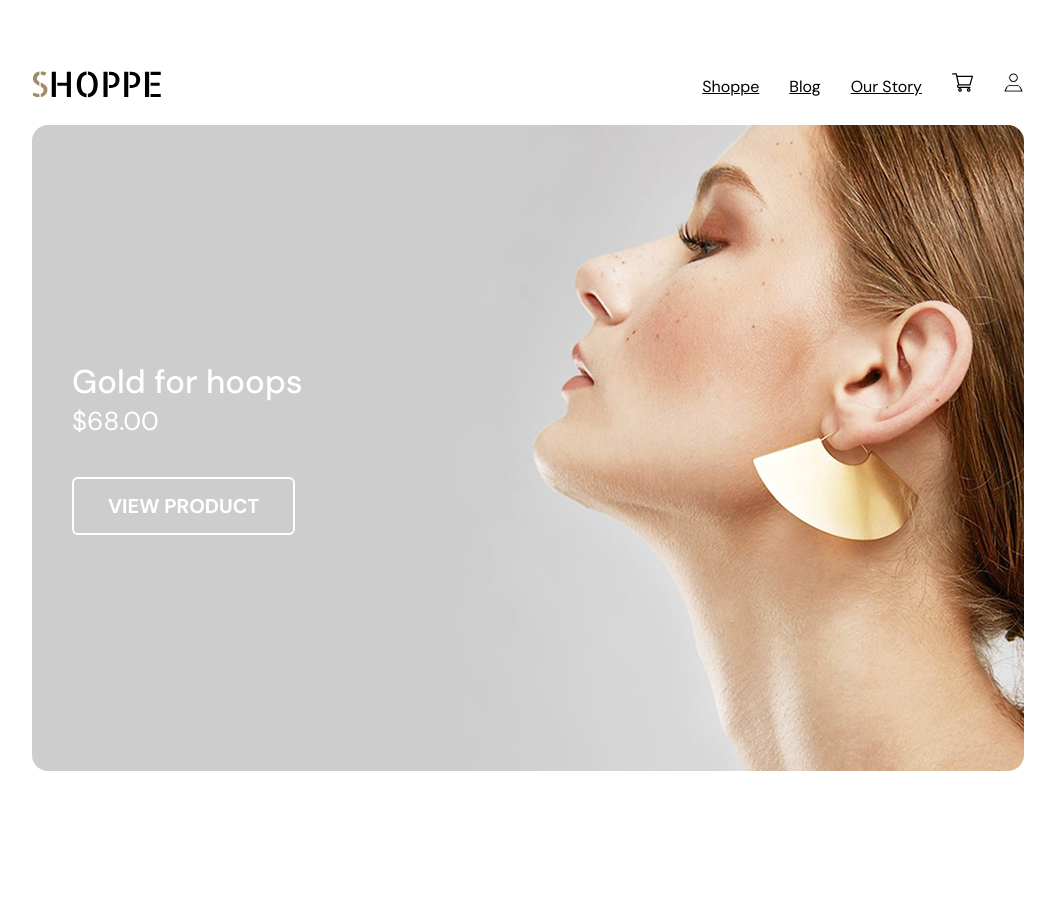
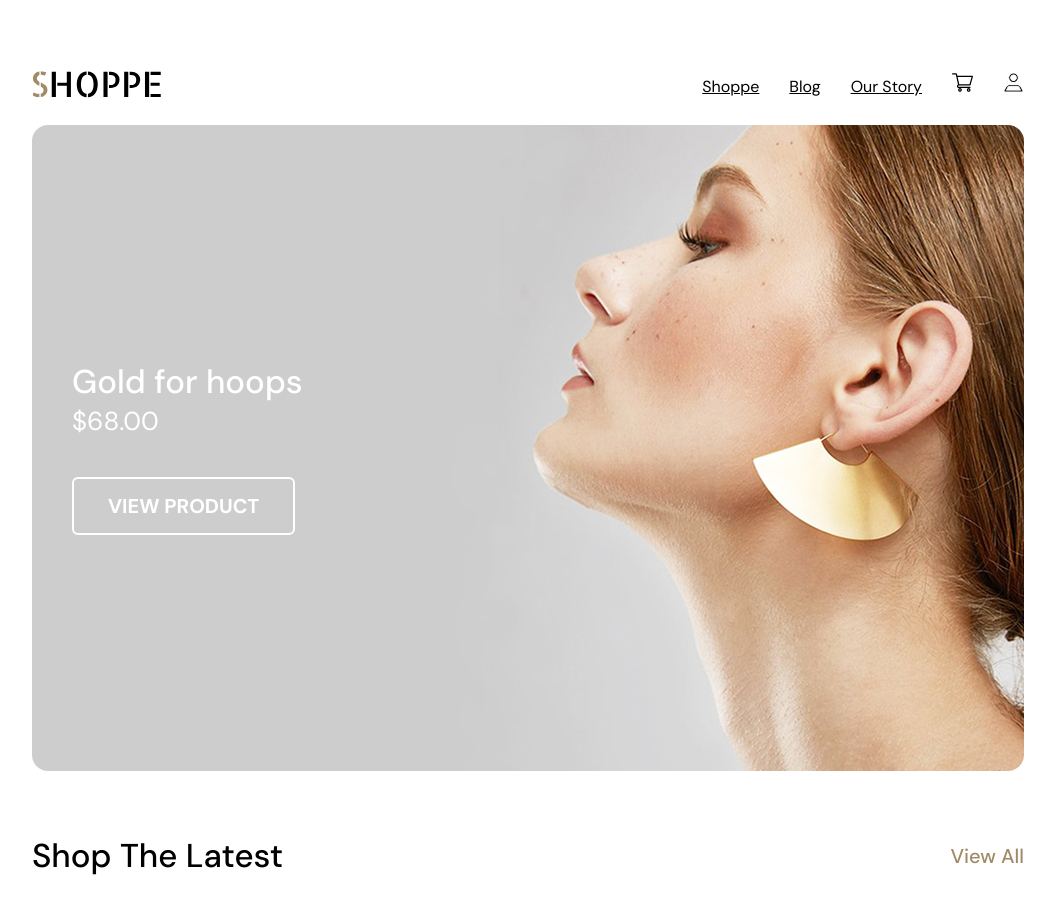
Before and after one commit to Ariet9787/shoppe, a Next.js app: page / in a window 1280 px wide. Shown: the top 914 px of the page, without its empty margins (112-1167 px from the left). Before the commit the page ends 835 px from the top, so only its background shows below. Built offline with nearby package versions, Linux system fonts and the light colour scheme.

Commit message:
latest-product-style settings

```diff
--- a/src/app/page.css
+++ b/src/app/page.css
@@ -1,3 +1,26 @@
 .homepage-featured {
   margin-bottom: 64px;
 }
+.homepage-latest-products {
+  margin-bottom: 250px;
+}
+.homepage-latest-products-header {
+  display: flex;
+  justify-content: space-between;
+  align-items: center;
+  margin-bottom: 47px;
+}
+.homepage-latest-products-header h2 {
+  font-weight: 500;
+  font-size: 33px;
+  line-height: 130%;
+  color: #000;
+}
+.lates-products-view-all {
+  font-weight: 500;
+  font-size: 20px;
+  line-height: 130%;
+  text-transform: capitalize;
+  color: #a18a68;
+  text-decoration: none;
+}
--- a/src/app/page.js
+++ b/src/app/page.js
@@ -2,6 +2,7 @@ import Container from "@/components/container/Container";
 import "./page.css";
 import FeaturedProduct from "@/components/featured-product/FeaturedProduct";
 import featuredProductData from "@/data/featured-product.json";
+import Link from "next/link";
 export default function Home() {
   return (
     <main className="homepage">
@@ -9,6 +10,15 @@ export default function Home() {
         <section className="homepage-featured">
           <FeaturedProduct product={featuredProductData} />
         </section>
+        <section className="homepage-latest-products">
+          <div className="homepage-latest-products-header">
+            <h2>Shop The Latest</h2>
+
+            <Link className="lates-products-view-all" href="/shop">
+              View All
+            </Link>
+          </div>
+        </section>
       </Container>
     </main>
   );
```
